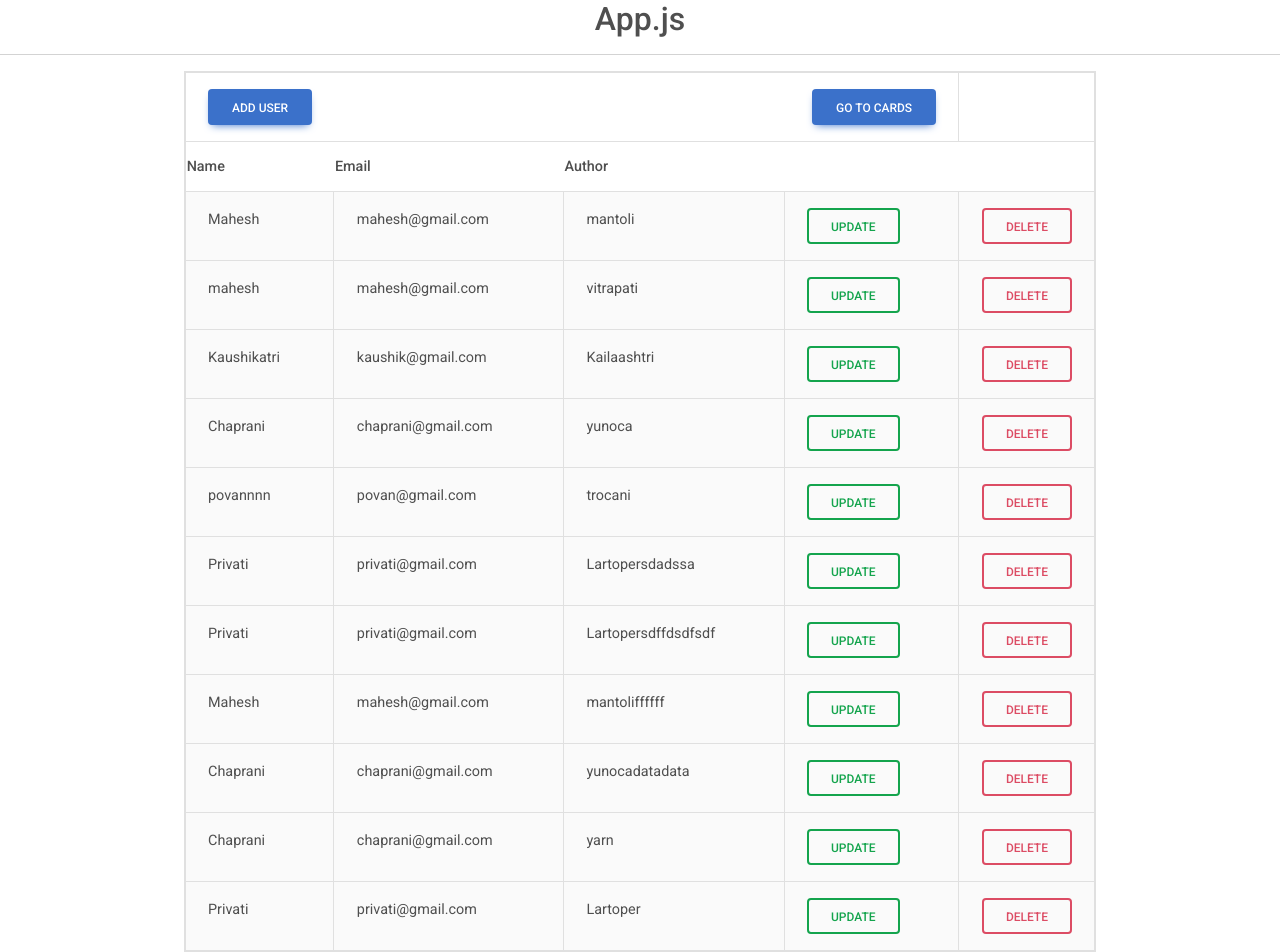
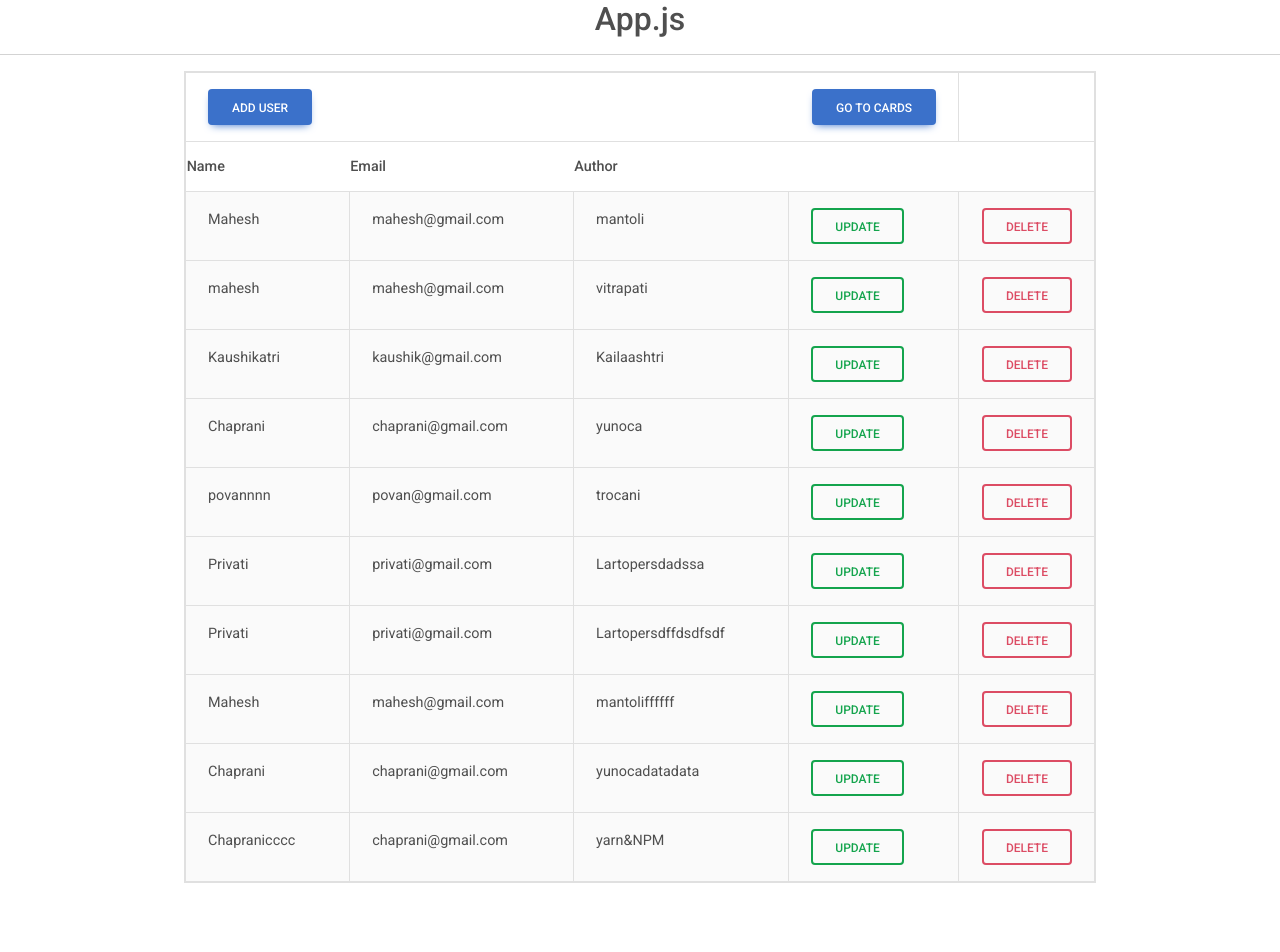
Before and after one commit to PrajapatiPankaj/table, a React (Create React App) app: page / in a window 1280 px wide. Shown: the top 952 px of the page. After the commit the page ends 899 px from the top, so only its background shows below. Built offline with nearby package versions, Linux system fonts and the light colour scheme; data requests are answered from the project's data file.

Commit message:
axios instance

```diff
--- a/db.json
+++ b/db.json
@@ -58,15 +58,9 @@
     },
     {
       "id": 17,
-      "name": "Chaprani",
+      "name": "Chapranicccc",
       "email": "chaprani@gmail.com",
-      "author": "yarn"
-    },
-    {
-      "name": "Privati",
-      "email": "privati@gmail.com",
-      "author": "Lartoper",
-      "id": 18
+      "author": "yarn&NPM"
     }
   ],
   "subject": [
--- /dev/null
+++ b/src/api/instance.js
@@ -0,0 +1,9 @@
+import axios from 'axios';
+
+const instance = axios.create({
+  baseURL: "http://localhost:3000",
+});
+
+instance.defaults.headers.common['Authorization']='Authorization'
+
+export default instance;
--- a/src/components/carddata.js
+++ b/src/components/carddata.js
@@ -52,8 +52,9 @@ const CardData = ({ data }) => {
       : setVal(true);
   };
 
-
-
+  const handleClose =()=>{
+        setVal(true)
+  }
 
   const del = (id) => {
     console.log("id in del method ", id);
@@ -125,7 +126,7 @@ const CardData = ({ data }) => {
                   <MDBIcon fas icon="check" />
                 </button>
 
-                <button type="submit">
+                <button onClick={()=>{handleClose()}}>
                <MDBIcon fas icon="times-circle" />
 
                 </button>
--- a/src/index.js
+++ b/src/index.js
@@ -4,12 +4,20 @@ import  store  from './store';
 import { persistStore } from 'redux-persist';
 import { PersistGate } from 'redux-persist/integration/react';
  import { Provider } from "react-redux";
+ import axios from 'axios';
 import App from './App';
 import "mdb-react-ui-kit/dist/css/mdb.min.css";
 import "@fortawesome/fontawesome-free/css/all.min.css";
 import "bootstrap/dist/css/bootstrap.min.css";
 
 
+
+// axios.defaults.baseURL = "http://localhost:3000";
+// axios.defaults.headers.common['Authorization'] = 'Authoriation'
+
+axios.interceptors.request.use((request)=>{
+  console.log('interceptor Request:', request);
+})
 let persistor = persistStore(store);
 
 
--- a/src/slice/getdataslice.js
+++ b/src/slice/getdataslice.js
@@ -1,10 +1,10 @@
 import { createSlice, createAsyncThunk } from "@reduxjs/toolkit";
-import axios from "axios";
+import axios from '../api/instance';
 
 export const thunkUserData = createAsyncThunk("userdata", async () => {
   console.log("step 2222");
   // try {
-  const res = await axios.get("http://localhost:3000/posts");
+  const res = await axios.get("/posts");
 
   console.log("data in response", res.data);
   return res.data;
@@ -17,7 +17,7 @@ export const deleteThunk = createAsyncThunk(
   "userData/deleteThunk",
 
   async (id, thunkAPI) => {
-    const del = await axios.delete(`http://localhost:3000/posts/${id}`);
+    const del = await axios.delete(`/posts/${id}`);
     console.log("data for delete", del);
     if (del?.status === 200) {
       thunkUserData();
@@ -32,7 +32,7 @@ export const addUserThunk = createAsyncThunk(
   "userData/addUserThunk",
 
   async (val, thunkAPI) => {
-    const add = await axios.post(`http://localhost:3000/posts`, val);
+    const add = await axios.post(`/posts`, val);
     const res = add.data;
     console.log("response in addthunk", res);
     if ((res?.status === 200) | 201) {
@@ -48,7 +48,7 @@ export const updateThunk = createAsyncThunk(
 
       console.log("UpdateThunk", data)
 
-    const updt= await axios.put(`http://localhost:3000/posts/${data.id}`, data);
+    const updt= await axios.put(`/posts/${data.id}`, data);
     // const res = add.data;
      console.log("response in Updatethunk", updt.data);
      if(updt?.status===200|201){
```
